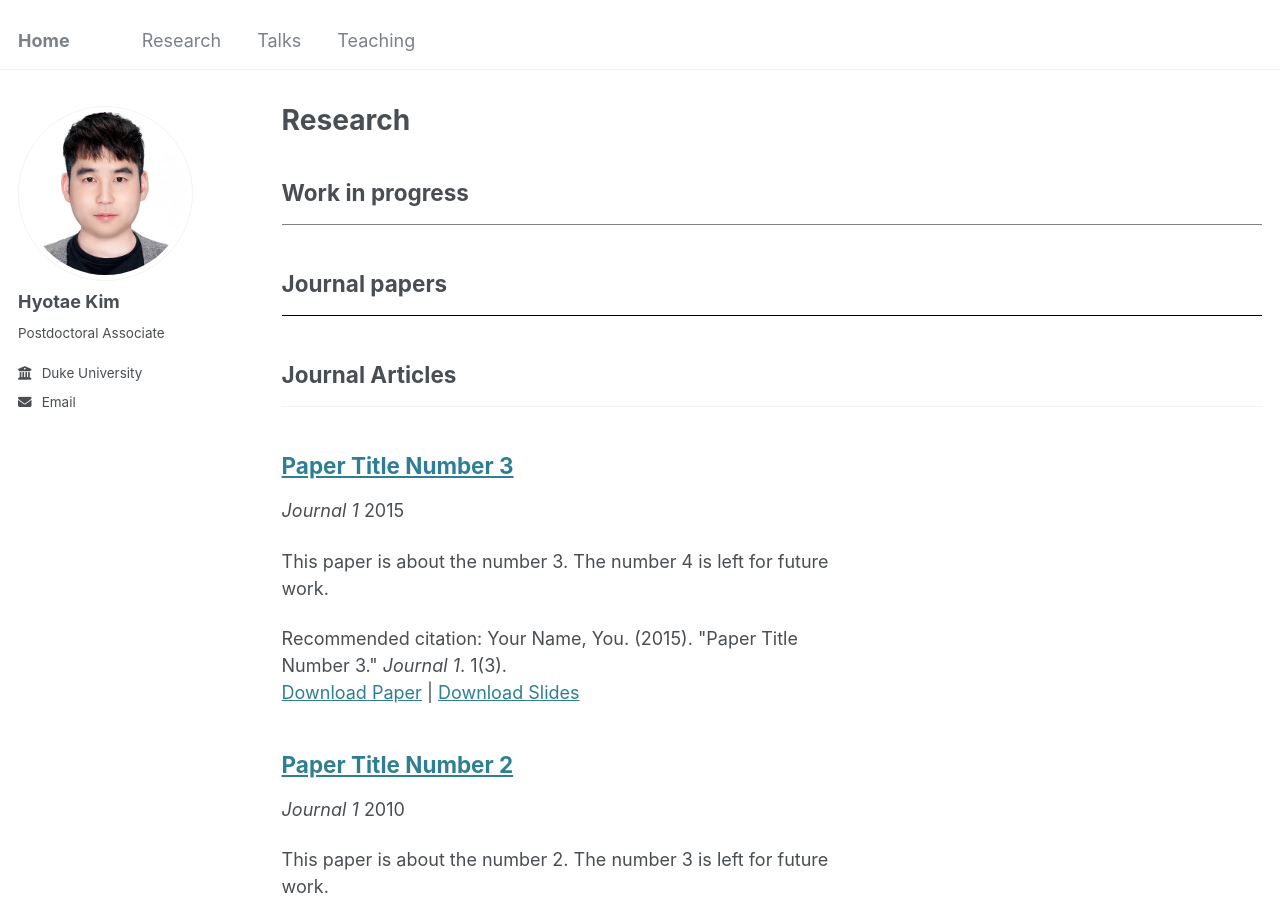
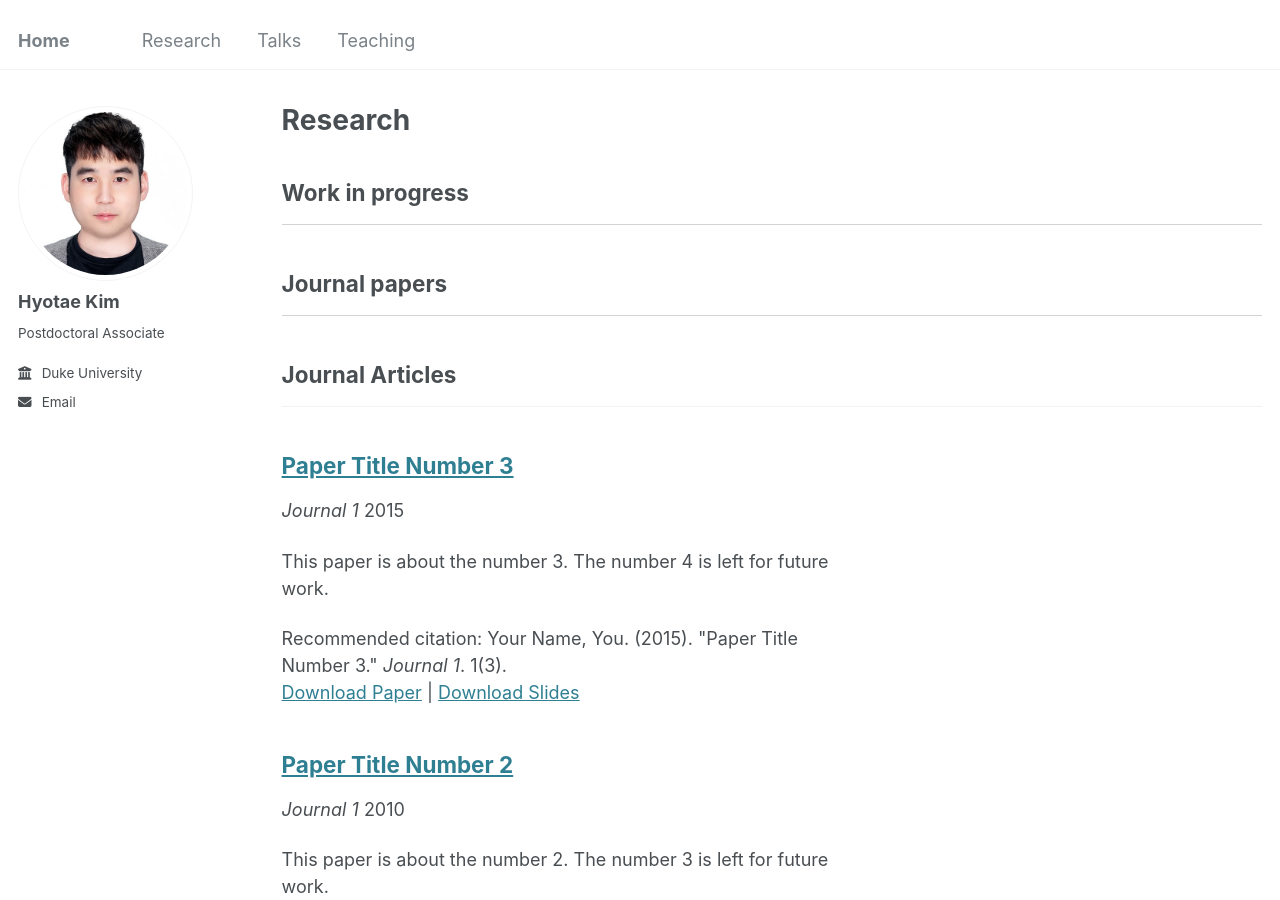
Before and after one commit to HyotaeKim/HyotaeKim.github.io, a Jekyll site: the page built from _pages/publications.html, in a window 1280 px wide and 900 px high. Built offline with Jekyll 4.4.1, drawn with Linux system fonts in a browser that asks for light colours.

Commit message:
Update publications.html

```diff
--- a/_pages/publications.html
+++ b/_pages/publications.html
@@ -12,7 +12,7 @@ author_profile: true
 {% include base_path %}
 
 <div><h2> Work in progress </h2></div>
-<hr style="border-color:gray;">
+<hr style="border-color:lightgrey;">
 {% for post in site.research reversed %}
   {% if post.PublicationStatus == 'Published' %}
     {% include archive-single.html %}
@@ -20,7 +20,7 @@ author_profile: true
 {% endfor %}
 
 <div><h2> Journal papers </h2></div>
-<hr style="border-color:black;">
+<hr style="border-color:lightgrey;">
 {% for post in site.research reversed %}
   {% if post.PublicationStatus == 'Published' %}
     {% include archive-single.html %}
```
